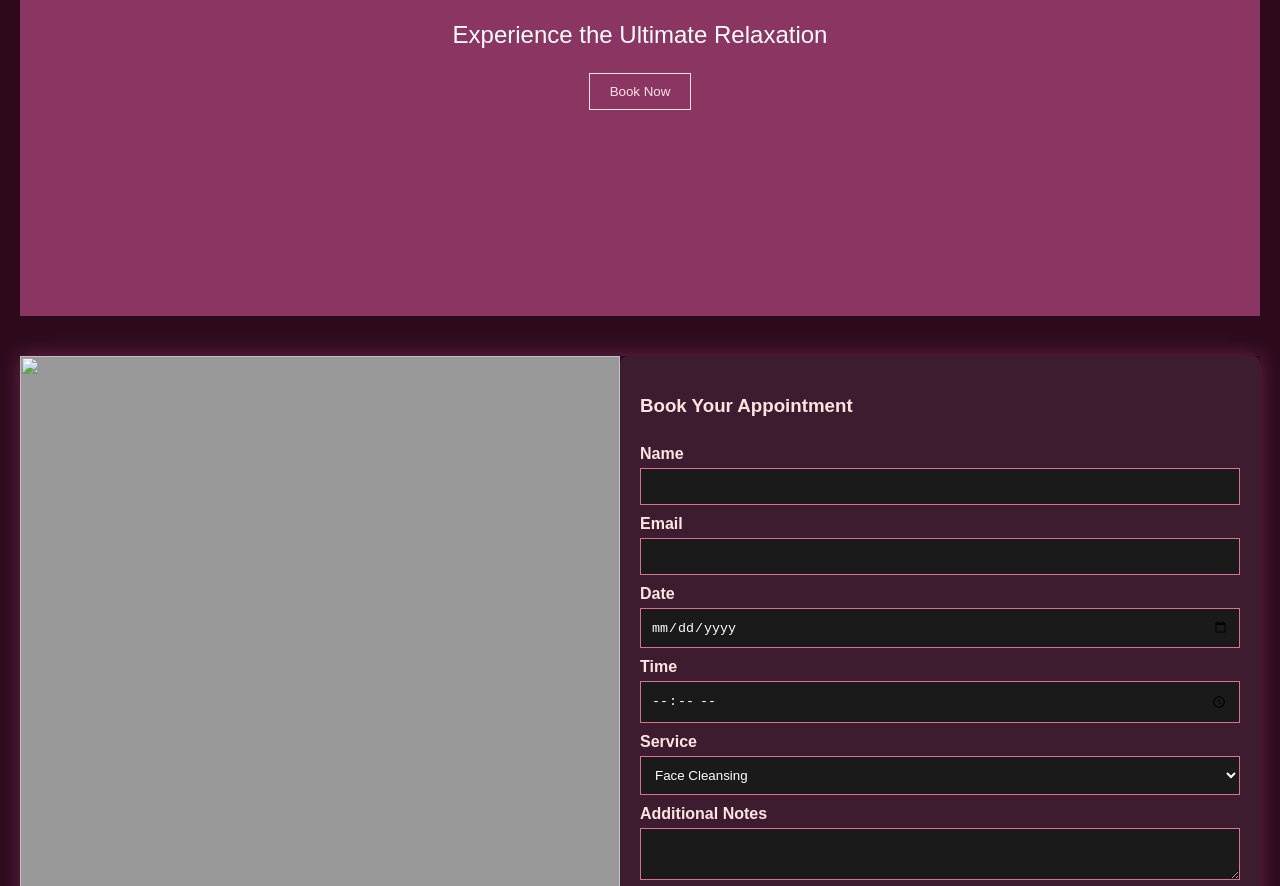
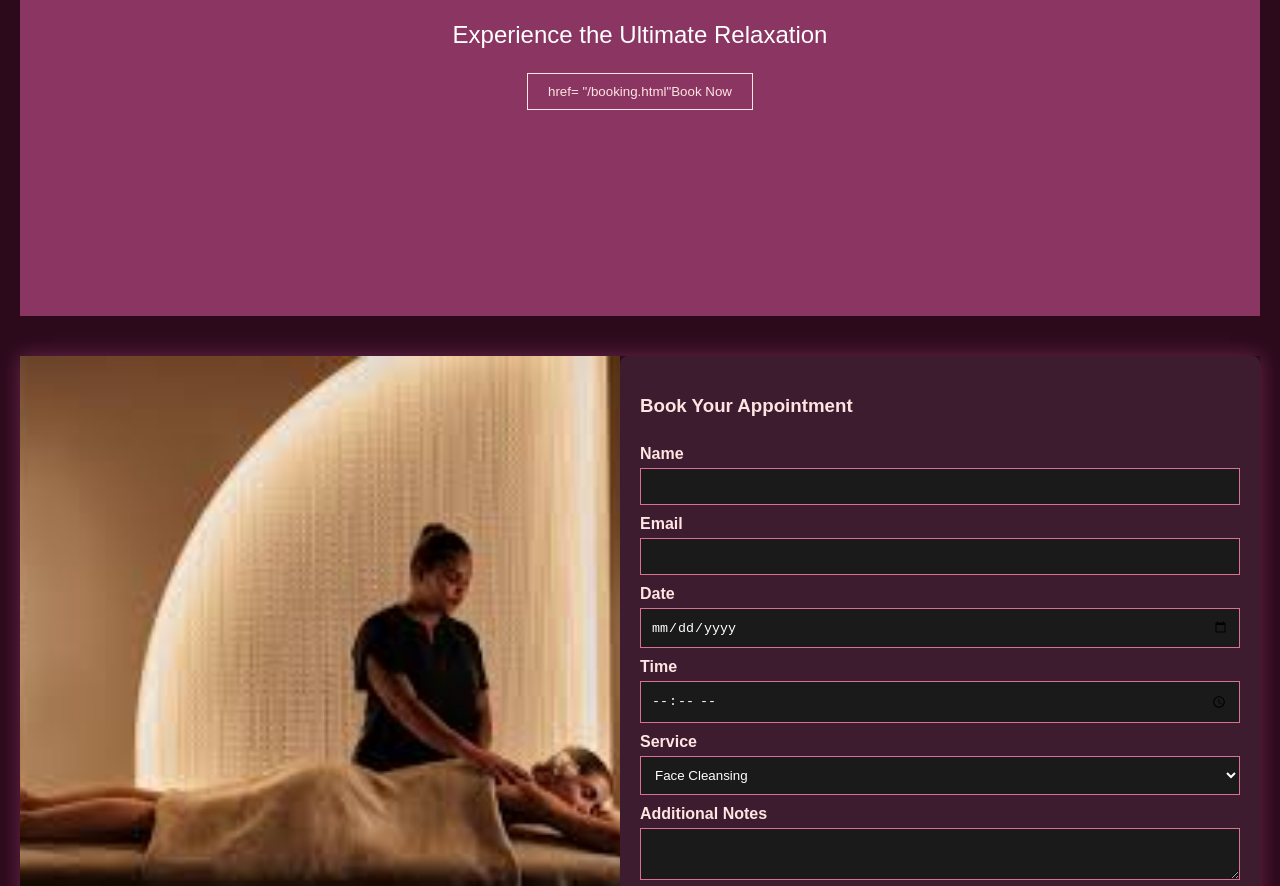
Before and after one commit to ArthurRoberts-design/arthurroberts.github.io, a plain HTML site: page index.html in a window 1280 px wide. Shown: the part 426-1312 px from the top of the page. Drawn offline with Linux system fonts and the light colour scheme; a script that the page names is missing.

Commit message:
Update index.html

```diff
--- a/index.html
+++ b/index.html
@@ -29,14 +29,14 @@
             <div>
                 <h2>Welcome to Spa 592</h2>
                 <p>Experience the Ultimate Relaxation</p>
-                <button>Book Now</button>
+                <button><a> href= "/booking.html"</a>Book Now</button>
             </div>
         </div>
     </section>
 
     <section class="form-section">
         <div class="form-image">
-            <img src="images/download (2).jpeg" >
+            <img src="download (2).jpeg" >
         </div>
         <div class="form-container">
             <h3>Book Your Appointment</h3>
```
